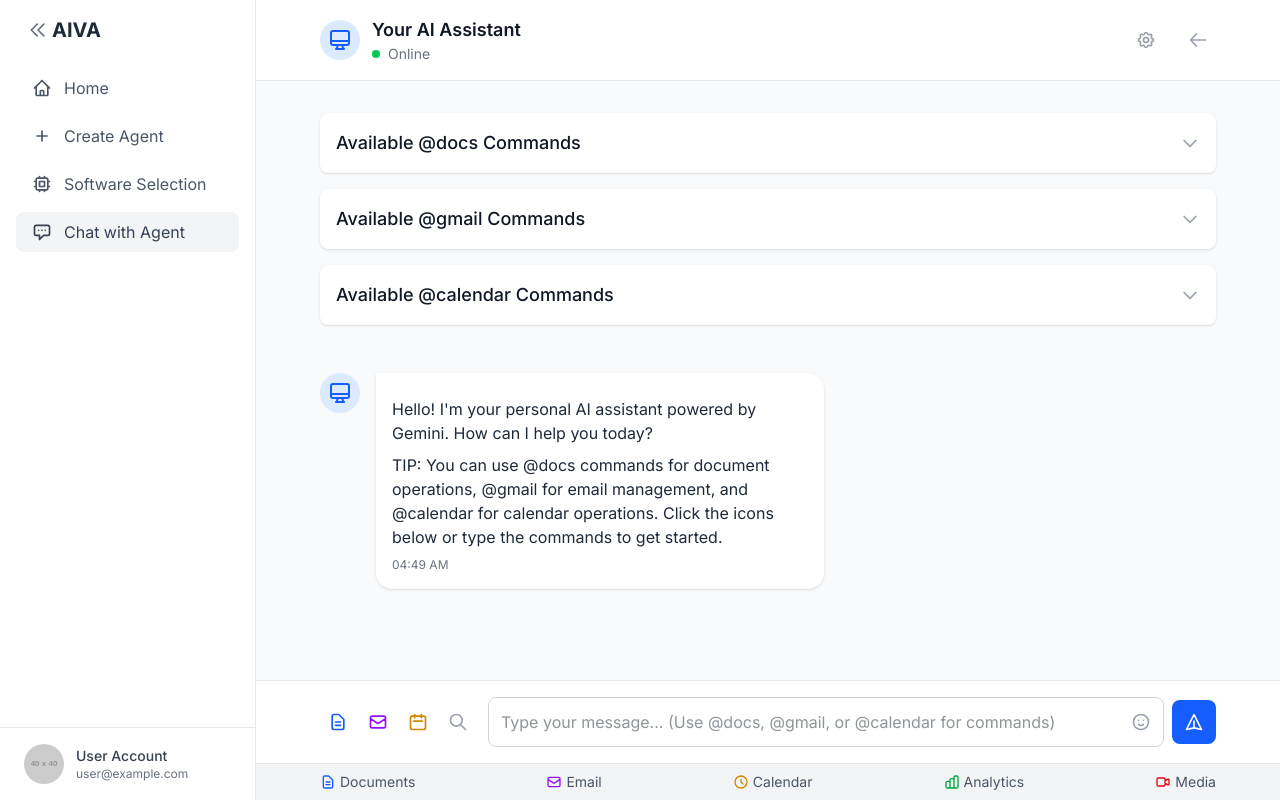
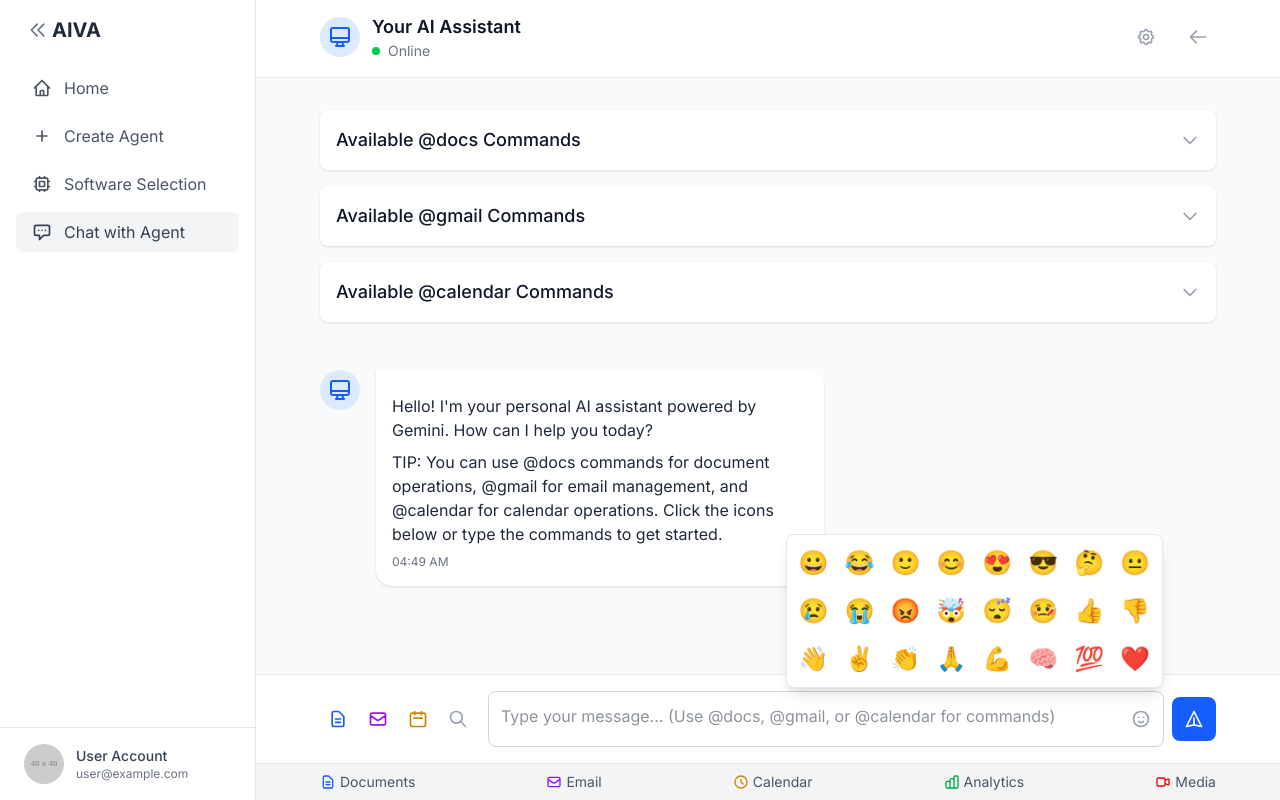
Before and after one commit to trymeuj/aiva-v1-try-1, a Next.js app: page /chat in a window 1280 px wide. Both pictures are taken after a click on the button 1141 px from the left and 722 px from the top of the page. Built offline with nearby package versions, Linux system fonts and the light colour scheme.

Commit message:
chatbox and typing animation improved

```diff
--- a/src/components/chat/MessageInput.tsx
+++ b/src/components/chat/MessageInput.tsx
@@ -28,8 +28,39 @@ export default function MessageInput({ onSendMessage, onSearch, onResearch }: Me
   const [selectedCommand, setSelectedCommand] = useState<string | null>(null)
   const [commandType, setCommandType] = useState<'docs' | 'gmail' | 'calendar' | null>(null)
   const [currentParameterIndex, setCurrentParameterIndex] = useState<number>(0)
-  const inputRef = useRef<HTMLInputElement>(null)
+  const [isExpanded, setIsExpanded] = useState<boolean>(false)
+  const [showExpandButton, setShowExpandButton] = useState<boolean>(false)
+  const textAreaRef = useRef<HTMLTextAreaElement>(null)
   const ghostRef = useRef<HTMLSpanElement>(null)
+  const [showEmojiPicker, setShowEmojiPicker] = useState(false);
+
+  // Auto-resize the textarea based on content
+  useEffect(() => {
+    const textArea = textAreaRef.current;
+    if (textArea) {
+      // Reset height to get the correct scrollHeight
+      textArea.style.height = 'auto';
+
+      // Calculate how many lines we have
+      const lineHeight = parseInt(getComputedStyle(textArea).lineHeight);
+      const currentLines = Math.floor(textArea.scrollHeight / lineHeight);
+
+      // Show expand button if we have more than 5 lines
+      setShowExpandButton(currentLines > 5);
+
+      // Set the height based on content but constrain it if not expanded
+      if (!isExpanded && currentLines > 5) {
+        textArea.style.height = `${lineHeight * 5}px`;
+      } else {
+        textArea.style.height = `${textArea.scrollHeight}px`;
+      }
+    }
+  }, [message, isExpanded]);
+
+  // Function to toggle expanded state
+  const toggleExpanded = () => {
+    setIsExpanded(!isExpanded);
+  };
 
   // Enhanced commands with parameter information for docs
   const docsSuggestions: CommandSuggestion[] = [
@@ -200,9 +231,31 @@ export default function MessageInput({ onSendMessage, onSearch, onResearch }: Me
       setSelectedCommand(null)
       setCommandType(null)
       setCurrentParameterIndex(0)
+      setIsExpanded(false)
     }
   }
 
+  // Add this function to handle emoji insertion
+  const insertEmoji = (emoji: string) => {
+    // Insert emoji at cursor position
+    const textarea = textAreaRef.current;
+    if (textarea) {
+      const start = textarea.selectionStart;
+      const end = textarea.selectionEnd;
+      const newMessage = message.substring(0, start) + emoji + message.substring(end);
+      setMessage(newMessage);
+
+      // Set cursor position after the inserted emoji
+      setTimeout(() => {
+        textarea.focus();
+        textarea.selectionStart = start + emoji.length;
+        textarea.selectionEnd = start + emoji.length;
+      }, 0);
+    }
+
+    // Hide emoji picker
+    setShowEmojiPicker(false);
+  };
   // Get parameters for the currently selected command
   const getCommandParameters = (): CommandParameter[] => {
     if (!selectedCommand || !commandType) return [];
@@ -437,7 +490,7 @@ export default function MessageInput({ onSendMessage, onSearch, onResearch }: Me
     setTimeout(() => {
       updateGhostText();
       // Focus on the input
-      inputRef.current?.focus();
+      textAreaRef.current?.focus();
     }, 0);
   }
 
@@ -453,7 +506,7 @@ export default function MessageInput({ onSendMessage, onSearch, onResearch }: Me
 
     // Focus back on input with cursor at the right position
     setTimeout(() => {
-      const inputElement = inputRef.current;
+      const inputElement = textAreaRef.current;
       if (inputElement) {
         // Position cursor between quotes to make it easy to type the value
         const cursorPosition = message.length + ghostText.indexOf('""') + 1;
@@ -464,11 +517,17 @@ export default function MessageInput({ onSendMessage, onSearch, onResearch }: Me
   }
 
   // Handle keyboard shortcuts
-  const handleKeyDown = (e: KeyboardEvent<HTMLInputElement>): void => {
+  const handleKeyDown = (e: KeyboardEvent<HTMLTextAreaElement>): void => {
     // Tab key for parameter completion
     if (e.key === 'Tab' && ghostText) {
       e.preventDefault();
       completeGhostText();
+    }
+
+    // Enter without shift to submit
+    if (e.key === 'Enter' && !e.shiftKey) {
+      e.preventDefault();
+      handleSubmit(e);
     }
   }
 
@@ -476,7 +535,7 @@ export default function MessageInput({ onSendMessage, onSearch, onResearch }: Me
   const toggleSearchMode = (): void => {
     setIsSearchMode(!isSearchMode);
     setGhostText('');
-    inputRef.current?.focus();
+    textAreaRef.current?.focus();
   }
 
   // Close suggestions when clicking outside
@@ -492,6 +551,8 @@ export default function MessageInput({ onSendMessage, onSearch, onResearch }: Me
   }, []);
 
   // Synchronize ghost text position with input text and handle message changes
+
+  // Synchronize ghost text position with input text and handle message changes
   useEffect(() => {
     // First, update the ghost text based on the current message
     if (selectedCommand) {
@@ -499,17 +560,37 @@ export default function MessageInput({ onSendMessage, onSearch, onResearch }: Me
     }
 
     // Then, handle the ghost text positioning
-    if (inputRef.current && ghostRef.current && ghostText) {
-      // Measure the width of the input text
+    // Then, handle the ghost text positioning
+    if (textAreaRef.current && ghostRef.current && ghostText) {
+      // Position ghost text at cursor position
+      const textArea = textAreaRef.current;
+      const cursorPosition = textArea.selectionStart;
+
+      // Calculate the line and column of the cursor
+      const textBeforeCursor = message.substring(0, cursorPosition);
+      const lines = textBeforeCursor.split('\n');
+      const currentLineIndex = lines.length - 1;
+      const currentLine = lines[currentLineIndex];
+
+      // Measure the width of the current line
       const canvas = document.createElement('canvas');
       const context = canvas.getContext('2d');
       if (context) {
-        const computedStyle = window.getComputedStyle(inputRef.current);
+        const computedStyle = window.getComputedStyle(textArea);
         context.font = computedStyle.font;
-        const textWidth = context.measureText(message).width;
+        const textWidth = context.measureText(currentLine).width;
 
-        // Set the left position of the ghost text
-        ghostRef.current.style.left = `${textWidth + 8}px`; // 8px is the padding
+        // Get line height and padding
+        const lineHeight = parseInt(computedStyle.lineHeight || '20');
+        const paddingTop = parseInt(computedStyle.paddingTop || '0');
+
+        // Calculate position based on cursor position (line and column)
+        const top = paddingTop + (currentLineIndex * lineHeight);
+
+        // Add extra space between cursor and ghost text (6px)
+        ghostRef.current.style.left = `${textWidth + 14}px`;
+        ghostRef.current.style.top = `${top}px`;
+        ghostRef.current.style.lineHeight = `${lineHeight}px`;
       }
     }
   }, [message, selectedCommand, ghostText]);
@@ -547,7 +628,7 @@ export default function MessageInput({ onSendMessage, onSearch, onResearch }: Me
             setShowSuggestions(true)
             setCommandType('docs')
             setIsSearchMode(false)
-            inputRef.current?.focus()
+            textAreaRef.current?.focus()
           }}
         >
           <svg className="h-5 w-5" fill="none" stroke="currentColor" viewBox="0 0 24 24" xmlns="http://www.w3.org/2000/svg">
@@ -566,7 +647,7 @@ export default function MessageInput({ onSendMessage, onSearch, onResearch }: Me
             setShowSuggestions(true)
             setCommandType('gmail')
             setIsSearchMode(false)
-            inputRef.current?.focus()
+            textAreaRef.current?.focus()
           }}
         >
           <svg className="h-5 w-5" fill="none" stroke="currentColor" viewBox="0 0 24 24" xmlns="http://www.w3.org/2000/svg">
@@ -585,7 +666,7 @@ export default function MessageInput({ onSendMessage, onSearch, onResearch }: Me
             setShowSuggestions(true)
             setCommandType('calendar')
             setIsSearchMode(false)
-            inputRef.current?.focus()
+            textAreaRef.current?.focus()
           }}
         >
           <svg className="h-5 w-5" fill="none" stroke="currentColor" viewBox="0 0 24 24" xmlns="http://www.w3.org/2000/svg">
@@ -611,43 +692,93 @@ export default function MessageInput({ onSendMessage, onSearch, onResearch }: Me
 
         <div className="flex-1 border border-gray-300 rounded-lg flex items-center relative">
           <div className="relative flex-1">
-            <input
-              ref={inputRef}
-              type="text"
+            {/* Replaced input with textarea */}
+            <textarea
+              ref={textAreaRef}
               placeholder={isSearchMode ? "Search the web..." : "Type your message... (Use @docs, @gmail, or @calendar for commands)"}
-              className="w-full p-3 bg-transparent outline-none rounded-lg"
+              className="w-full p-3 bg-transparent outline-none rounded-lg resize-none overflow-y-auto"
               value={message}
               onChange={(e) => handleInputChange(e.target.value)}
               onClick={(e) => e.stopPropagation()}
               onKeyDown={handleKeyDown}
+              rows={1}
+              style={{ maxHeight: isExpanded ? '300px' : '120px' }}
             />
             {/* Ghost text for inline parameter suggestion */}
             {ghostText && (
               <span
                 ref={ghostRef}
-                className="absolute top-0 p-3 text-gray-400 pointer-events-none whitespace-pre"
-                style={{ left: '8px' }} // This will be adjusted by the effect
+                className="absolute top-3 text-gray-400 pointer-events-none whitespace-pre"
+                style={{ left: '8px' }} // Will be adjusted by the effect
               >
                 {ghostText}
               </span>
+            )}
+
+            {/* Expand/collapse button when there are more than 5 lines */}
+            {showExpandButton && (
+              <button
+                type="button"
+                className="absolute bottom-1 right-1 p-1 text-gray-400 hover:text-gray-600 bg-white bg-opacity-80 rounded-md"
+                onClick={toggleExpanded}
+                title={isExpanded ? "Collapse" : "Expand"}
+              >
+                <svg
+                  className={`h-4 w-4 transform transition-transform ${isExpanded ? 'rotate-180' : ''}`}
+                  fill="none"
+                  stroke="currentColor"
+                  viewBox="0 0 24 24"
+                  xmlns="http://www.w3.org/2000/svg"
+                >
+                  <path strokeLinecap="round" strokeLinejoin="round" strokeWidth="2" d={isExpanded ? "M5 15l7-7 7 7" : "M19 9l-7 7-7-7"} />
+                </svg>
+              </button>
             )}
           </div>
 
           {/* Tab hint */}
           {ghostText && (
             <div className="px-2 py-1 mr-2 bg-gray-100 text-gray-500 text-xs rounded">
-              Tab
+              Press Tab
             </div>
           )}
 
-          <button
+          {/* <button
             type="button"
             className="p-3 text-gray-400 hover:text-gray-600"
           >
             <svg className="h-5 w-5" fill="none" stroke="currentColor" viewBox="0 0 24 24" xmlns="http://www.w3.org/2000/svg">
               <path strokeLinecap="round" strokeLinejoin="round" strokeWidth="2" d="M14.828 14.828a4 4 0 01-5.656 0M9 10h.01M15 10h.01M21 12a9 9 0 11-18 0 9 9 0 0118 0z"></path>
             </svg>
+          </button> */}
+          <button
+            type="button"
+            className="p-3 text-gray-400 hover:text-gray-600"
+            onClick={() => setShowEmojiPicker(!showEmojiPicker)}
+          >
+            <svg className="h-5 w-5" fill="none" stroke="currentColor" viewBox="0 0 24 24" xmlns="http://www.w3.org/2000/svg">
+              <path strokeLinecap="round" strokeLinejoin="round" strokeWidth="2" d="M14.828 14.828a4 4 0 01-5.656 0M9 10h.01M15 10h.01M21 12a9 9 0 11-18 0 9 9 0 0118 0z"></path>
+            </svg>
           </button>
+
+          {/* Simple Emoji Picker */}
+          {showEmojiPicker && (
+            <div className="absolute bottom-full right-0 bg-white rounded-lg shadow-lg border border-gray-200 p-2 mb-1 z-10">
+              <div className="grid grid-cols-8 gap-2">
+                {["😀", "😂", "🙂", "😊", "😍", "😎", "🤔", "😐",
+                  "😢", "😭", "😡", "🤯", "😴", "🤒", "👍", "👎",
+                  "👋", "✌️", "👏", "🙏", "💪", "🧠", "💯", "❤️"].map(emoji => (
+                  <button
+                    key={emoji}
+                    className="text-2xl p-1 hover:bg-gray-100 rounded"
+                    onClick={() => insertEmoji(emoji)}
+                  >
+                    {emoji}
+                  </button>
+                ))}
+              </div>
+            </div>
+          )}
 
           {/* Command suggestions dropdown */}
           {showSuggestions && commandType && (
@@ -660,7 +791,7 @@ export default function MessageInput({ onSendMessage, onSearch, onResearch }: Me
                   Available {commandType.charAt(0).toUpperCase() + commandType.slice(1)} Commands
                 </div>
                 <ul>
-                  {getSuggestionsToShow().map((suggestion, index) => (
+                {getSuggestionsToShow().map((suggestion, index) => (
                     <li
                       key={index}
                       className="px-2 py-1.5 hover:bg-blue-50 cursor-pointer rounded"
```
Also changed, not shown: src/components/chat/ChatMessages.tsx (+21 -0 lines), src/components/chat/TypingIndicator.tsx (added, +12 -0 lines).
